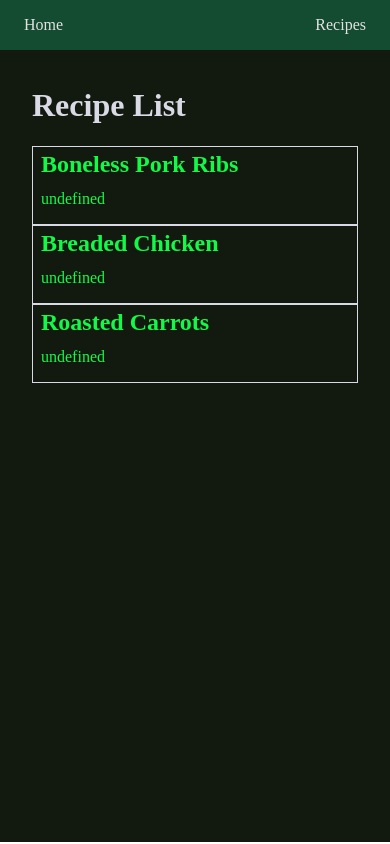
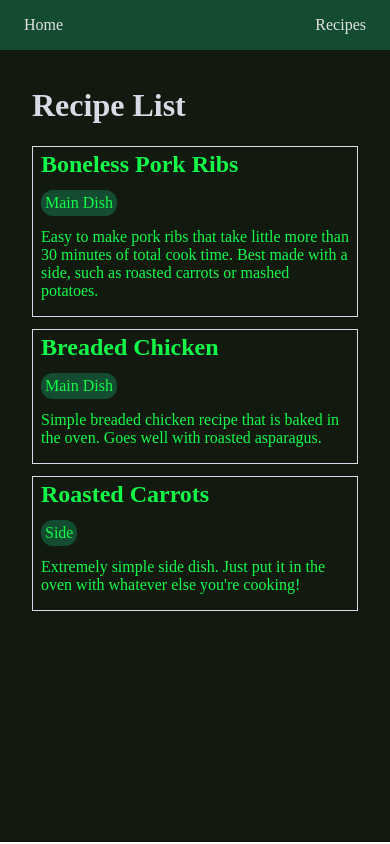
Before and after one commit to slowback1/slowbackfoods, a SvelteKit app: page /recipe in a window 390 px wide. Built offline with nearby package versions, Linux system fonts and the light colour scheme.

Commit message:
Integrate recipe type into the list page and make a few small UI tweaks

```diff
--- a/src/lib/components/Header.svelte
+++ b/src/lib/components/Header.svelte
@@ -67,6 +67,7 @@
 		list-style: none;
 		background-color: var(--tertiary-color);
 		flex-direction: column;
+		z-index: 10;
 	}
 	.sub-menu a {
 		border-bottom: 1px solid var(--primary-color-font);
--- a/src/lib/types.ts
+++ b/src/lib/types.ts
@@ -1,9 +1,10 @@
 export interface Recipe {
 	id: string;
-	Description: string;
+	description: string;
 	ingredients: RecipeIngredient[];
 	name: string;
 	steps: RecipeStep[];
+	recipeType: string;
 }
 
 export interface RecipeIngredient {
--- a/src/routes/recipe/+page.svelte
+++ b/src/routes/recipe/+page.svelte
@@ -11,8 +11,11 @@
 		<p class="recipe-card__title">
 			{recipe.name}
 		</p>
+		<span class="recipe-card__type">
+			{recipe.recipeType}
+		</span>
 		<p class="recipe-card__description">
-			{recipe.Description}
+			{recipe.description}
 		</p>
 	</a>
 {/each}
@@ -27,6 +30,14 @@
 		flex-direction: column;
 		border: 1px solid var(--secondary-color-font);
 		padding: 4px 8px;
+		margin-bottom: 12px;
+		position: relative;
+		transition: transform 0.5s;
+		transform: translateX(0);
+	}
+
+	.recipe-card:hover {
+		transform: translateX(12px);
 	}
 
 	.recipe-card__title {
@@ -38,4 +49,25 @@
 	.recipe-card__description {
 		margin: 12px 0;
 	}
+	.recipe-card__type {
+		position: absolute;
+		top: 8px;
+		right: 12px;
+		padding: 4px;
+		border-radius: 12px;
+		background-color: var(--primary-color);
+		min-width: 80px;
+		text-align: center;
+	}
+
+	@media screen and (max-width: 400px) {
+		.recipe-card__type {
+			position: relative;
+			top: unset;
+			min-width: unset;
+			right: unset;
+			width: fit-content;
+			margin-top: 12px;
+		}
+	}
 </style>
--- a/src/routes/recipe/[slug]/+page.svelte
+++ b/src/routes/recipe/[slug]/+page.svelte
@@ -5,7 +5,7 @@
 </script>
 
 <h1>{data.name}</h1>
-<p>{data.Description}</p>
+<p>{data.description}</p>
 
 <div class="recipe__content">
 	<div class="recipe__ingredients">
```
